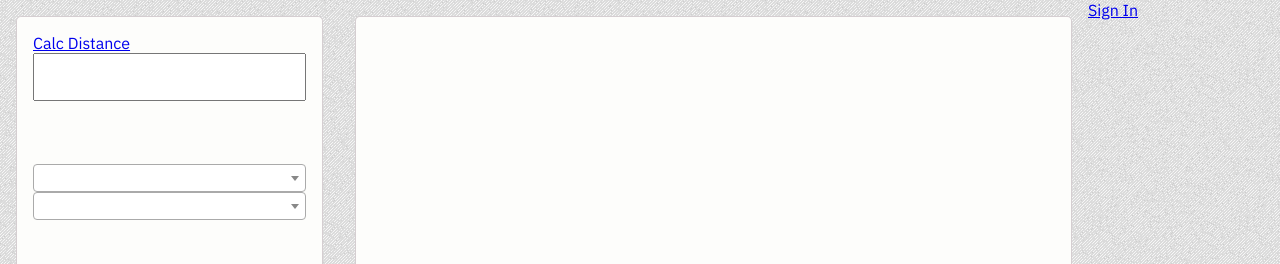
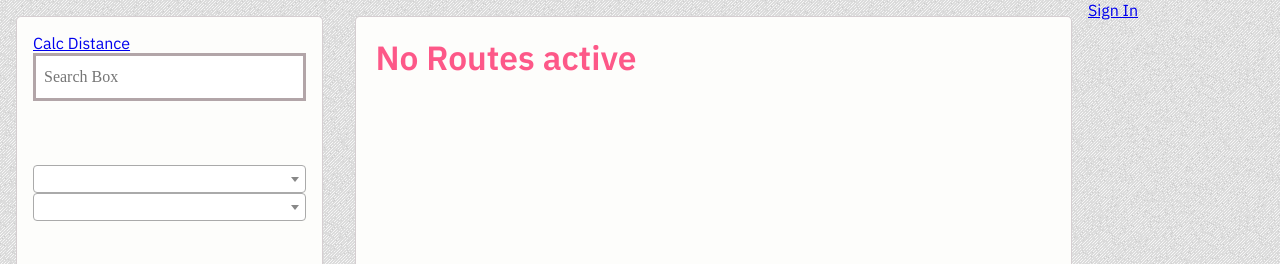
Before and after one commit to vivek1376/shuttle_tracker, a plain HTML site: page index.html in a window 1280 px wide. Both pictures are taken after a click on the link "Calc Distance". Shown: the top 264 px of the page. Drawn offline with nearby package versions, Linux system fonts and the light colour scheme; some packages are replaced by stand-ins of ours; no server answers; grey boxes are pictures that could not be loaded.

Commit message:
added maps places searchBox, can retrieve position by searching & also its location

```diff
--- a/index.html
+++ b/index.html
@@ -14,13 +14,15 @@
 </head>
 <body>
 <div id="left-pane">
+    <div id="wrap">
         <a href="#" id="calcDist">Calc Distance</a>
-    <input type="text" id="map_search">
+        <input type="text" id="map_search" placeholder="Search Box" class="controls">
         <div id="selectBoxes">
             <select id="route" name=routes" class="drop_down_filter">
             </select>
             <select id="stop" name="Stops" class="drop_down_filter">
             </select>
+        </div>
     </div>
     <div id="info">
     </div>
@@ -34,6 +36,6 @@
 <a href="#">Sign In</a>
 <script src="script.js"></script>
 <script async defer
-        src="https://maps.googleapis.com/maps/api/js?key=AIzaSyBvvZLiGG3yuew2zoDtZBmaUKdme_bx2Q0&v=3&callback=initMap"></script>
+        src="https://maps.googleapis.com/maps/api/js?key=AIzaSyBvvZLiGG3yuew2zoDtZBmaUKdme_bx2Q0&v=3&libraries=places&callback=initMap"></script>
 </body>
 </html>
--- a/script.js
+++ b/script.js
@@ -41,6 +41,29 @@ function initMap() {
         //disableDefaultUI: true,
         //gestureHandling: 'cooperative'
     });
+
+    // PLACE SEARCH
+    var input = document.getElementById('map_search');
+    var searchBox = new google.maps.places.SearchBox(input);
+    console.log("searchbox:" + searchBox);
+
+
+    searchBox.addListener('places_changed', function() {
+        var places = searchBox.getPlaces();
+
+        if (places.length == 0) {
+            console.log("no result in places search");
+            return;
+        }
+
+        places.forEach(function(place) {
+            console.log(place.geometry.location.toJSON());
+        });
+    });
+
+
+    // PLACE SEARCH END
+
 
     directionsDisplay.setMap(map);
 
@@ -137,6 +160,9 @@ function initMap() {
     };
 
     var populateActiveRoutesFromBuses = function () {
+        // console.log("buses:");
+        // console.log(buses);
+
         activeRoutes.clear();
         $.each(buses, function (i, bus) {
             activeRoutes.add(bus.route);
@@ -167,13 +193,19 @@ function initMap() {
     };
 
     var getActiveRoutesClosestStop = function (routes_set) {
+
+        if (routes_set.size == 0) {
+            display_info(undefined, undefined, undefined, undefined, true);
+            return;
+        }
+
         activeRouteStopIds_loc_eta_walkTime.length = 0;
         var activeStopLatLng = [];
 
         var count = 0;
         var count_max = 0;
 
-        console.log("getActiveRouteStops");
+        console.log("getActiveRouteStops" + routes_set);
         var dist = 0;
         var minDist = 100000000;
         // iterate over all active routes
@@ -190,7 +222,7 @@ function initMap() {
                 //console.log(stops[stop]);
                 console.log("eta response:");
                 $.getJSON("https://uc.doublemap.com/map/v2/eta?stop=" +
-                    + stop, function (output) {
+                    +stop, function (output) {
                     count++;
                     //console.log("i: " + count);
 
@@ -226,8 +258,13 @@ function initMap() {
 
 
 
-    var display_info = function (routeId, stopId, eta, walkTime) {
+    var display_info = function (routeId, stopId, eta, walkTime, noActiveRoutes = false) {
         $('div#trackInfo').empty();
+
+        if (noActiveRoutes === true) {
+            $('div#trackInfo').append('<p id="arriveTime" class="noEta"><span>No Routes active</span></p>');
+            return;
+        }
 
         var routeName = routes[routeId].name;
         var stopName = stops[stopId].name;
@@ -292,15 +329,12 @@ function initMap() {
             $("select#stop").val('S' + activeRouteStopIds_loc_eta_walkTime[min_i].stopId).change();
 
 
-            display_info(
-                activeRouteStopIds_loc_eta_walkTime[min_i].routeId,
-                activeRouteStopIds_loc_eta_walkTime[min_i].stopId,
-                activeRouteStopIds_loc_eta_walkTime[min_i].eta,
-                activeRouteStopIds_loc_eta_walkTime[min_i].walkTime
-            );
+            display_info(activeRouteStopIds_loc_eta_walkTime[min_i].routeId, activeRouteStopIds_loc_eta_walkTime[min_i].stopId, activeRouteStopIds_loc_eta_walkTime[min_i].eta, activeRouteStopIds_loc_eta_walkTime[min_i].walkTime);
             // $('option:selected', 'select#route').removeAttr('selected');
             //Using the value
             // $('select#route').find('option[value="R45"]').attr("selected", true);
+        } else {
+            console.log("No valid etas...");
         }
     };
 
--- a/style.css
+++ b/style.css
@@ -1,3 +1,7 @@
+html {
+    height: 100%;
+}
+
 input#map_search{
     display: block;
     width: 100%;
@@ -19,6 +23,7 @@ select#stop {
 div#info {
     width: 100%;
     height:600px;
+    /*bottom: 0;*/
     /*border: #603d3d;*/
     /*border-style: solid;*/
     /*border-width: 1px;*/
@@ -31,10 +36,14 @@ div#left-pane {
     border: 1px solid #d5ced1;
     float: left;
     margin: 1em;
-    padding: 1em;
-    /*height: 100%;*/
+    /*padding: 1em;*/
+    height: 100%;
     background-color: #fdfdfb;
     border-radius: 0.3em;
+}
+
+div#left-pane div#wrap {
+    padding: 1em;
 }
 
 div#trackInfo {
@@ -50,6 +59,8 @@ div#trackInfo {
     border-bottom-left-radius: 0;
     border-bottom-right-radius: 0;
 }
+
+
 
 div#map {
     width: 56%;
@@ -68,9 +79,10 @@ div#map {
 }
 
 div#info p {
-    background-color: #c4efee;
-    margin: 0.5em;
-    padding: 0.3em;
+    background-color: #fcfce8;
+    padding: 0.6em;
+    /*margin: 0.5em;*/
+    border-bottom: 1px solid #c6c3b7;
 }
 
 body {
@@ -102,17 +114,19 @@ div#trackInfo p {
 p#arriveTime {
     font-size: 2.1em;
     text-align: left;
+    /*font-style: italic;*/
+    font-weight: normal;
 
 }
 
 p#arriveTime span {
-    padding-left: 0.6em;
-    padding-right: 0.6em;
-    margin-left: 0.2em;
-    border-radius: 0.8em;
+    padding-left: 0.5em;
+    padding-right: 0.5em;
+    margin-left: 0.32em;
+    border-radius: 0.28em;
     background-color: #a1fbde;
     color: #032225;
-    font-style: italic;
+    font-style: normal;
     font-weight: bold;
 }
 
@@ -120,17 +134,19 @@ p#walkTime {
     margin-top: 0.5em;
     font-size: 1.8em;
     text-align: left;
+    /*font-style: italic;*/
+    font-weight: normal;
 }
 
 p#walkTime span {
     background-color: #192543;
     color: #e3dbde;
     font-weight: bold;
-    font-style: italic;
-    padding-left: 0.5em;
-    padding-right: 0.5em;
-    margin-left: 0.1em;
-    border-radius: 0.7em;
+    font-style: normal;
+    padding-left: 0.4em;
+    padding-right: 0.4em;
+    margin-left: 0.3em;
+    border-radius: 0.25em;
     background-color: #a1fbde;
     color: #032225;
 }
@@ -158,12 +174,25 @@ p#routeName span {
     font-weight: bold;
 }
 
-/*div#trackInfo p.noEta span {*/
-    /*background-color: transparent;*/
-    /*color: #eb5176;*/
-    /*padding: 0;*/
-    /*margin-left: 0;*/
-    /*border-radius: 0.8em;*/
+div#trackInfo p.noEta span {
+    background-color: transparent;
+    color: #fd5888;
+    padding: 0;
+    margin-left: 0;
     /*font-style: italic;*/
-    /*font-weight: normal;*/
-/*}*/
+    font-weight: bold;
+}
+
+input#map_search {
+    border-radius: 0;
+    border: 3px solid #b2a5a8;
+    height: 3em;
+    padding: 0.5em;
+    font-family: "IBM Plex Sans Condensed";
+    font-size: 1rem;
+
+}
+
+input#map_search:hover, input#map_search:focus {
+    border-color: #9a8f91;
+}
```
Lines whose indentation alone changed are shown as unchanged.
